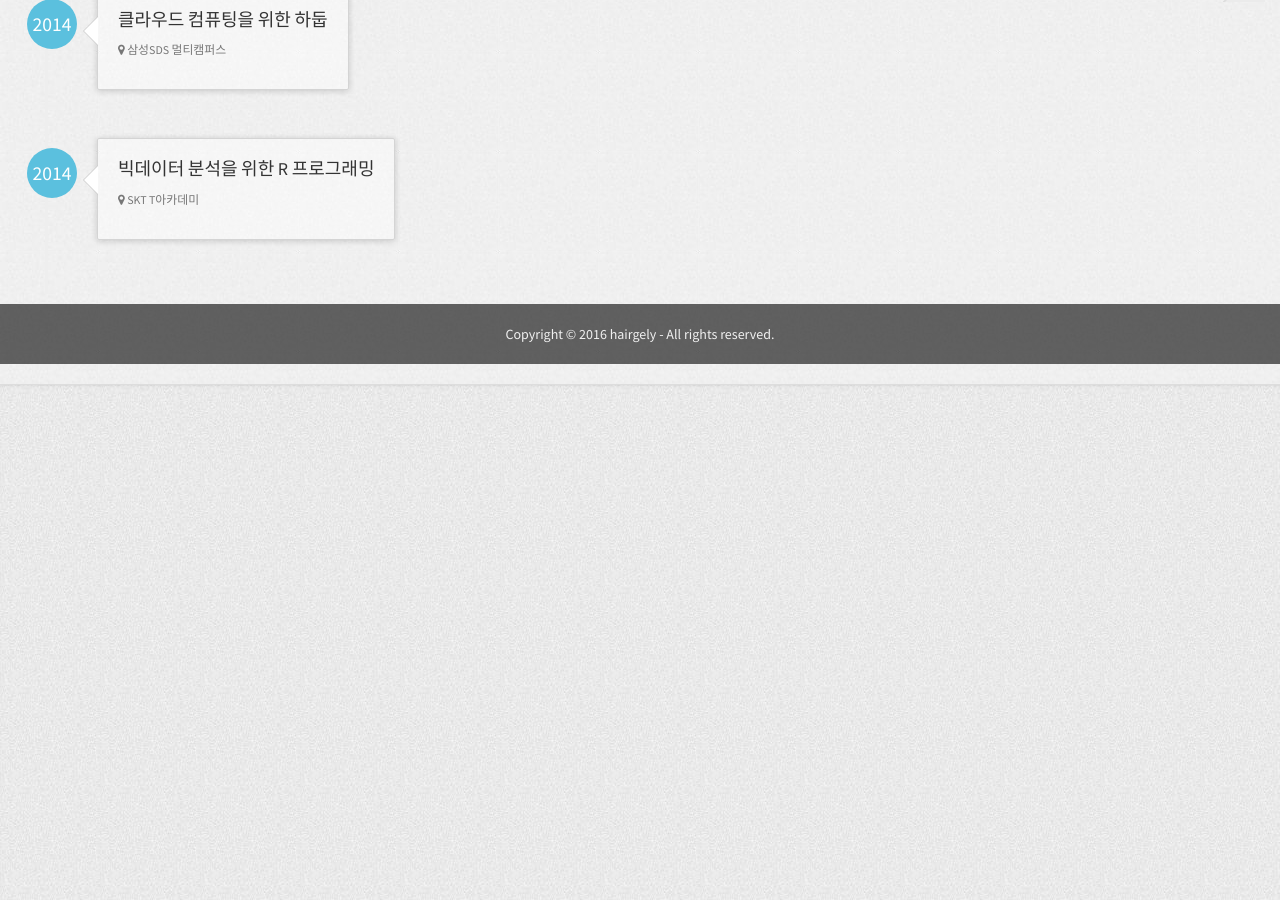
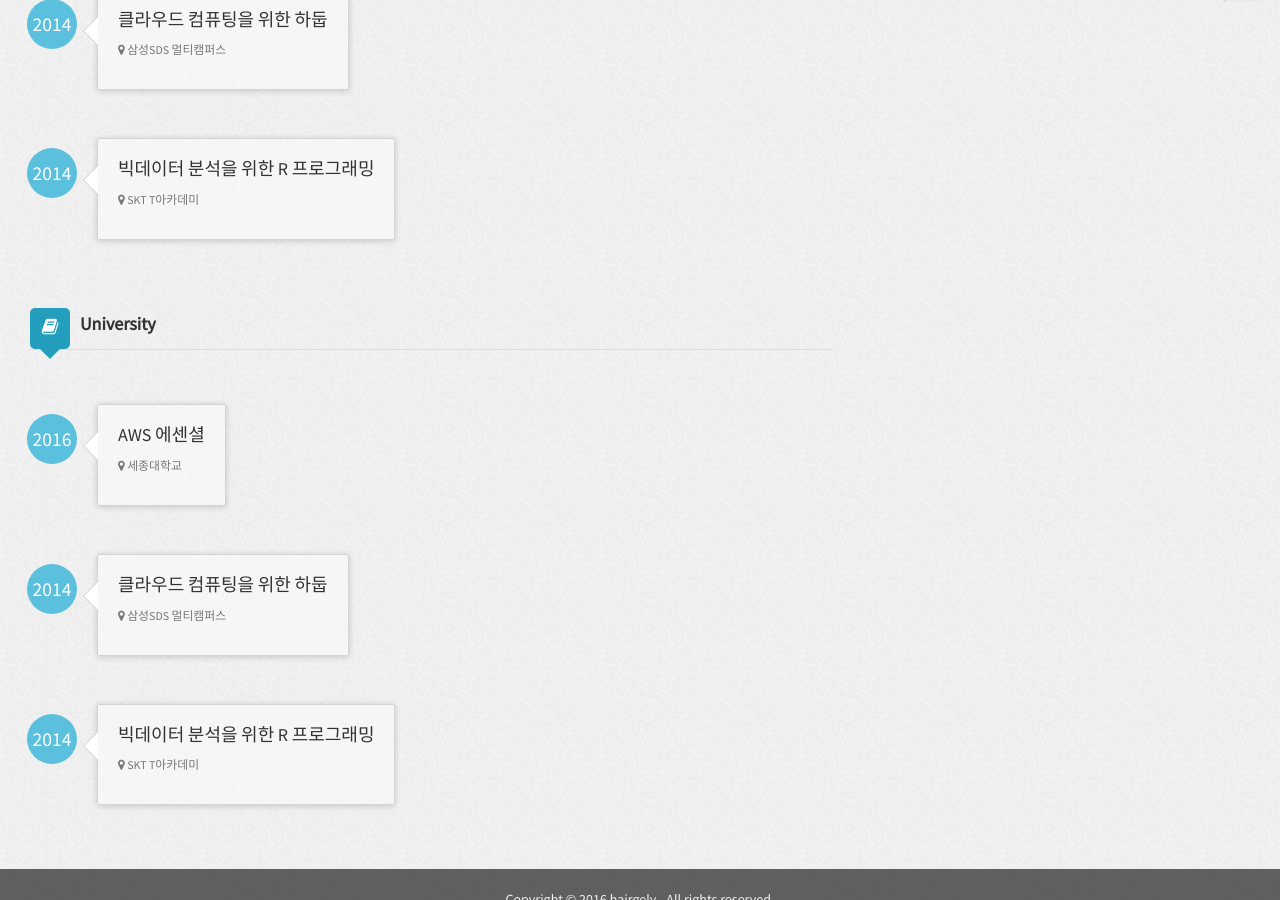
Before and after one commit to hairgely/resume, a Jekyll site: the page built from index.html, in a window 1280 px wide and 900 px high, scrolled down 1346 px. Built offline with Jekyll 4.4.1, drawn with Linux system fonts in a browser that asks for light colours; nearby versions of some CDN libraries.

Commit message:
university

```diff
--- a/_config.yml
+++ b/_config.yml
@@ -74,6 +74,23 @@ author:
       started: 2014
       duration:
       description:
+  academicAbility:
+    - education1:
+      organization: 동국대학교 대학원
+      location: Seoul, Korea
+      degree:
+      major: 컴퓨터공학과
+      started: 2011
+      duration: (2011 - 2013)
+      description:
+    - education2:
+      organization: 관동대학교
+      location: Gangneung, Korea
+      degree:
+      major: 경제학과
+      started: 2000
+      duration: (2000 - 2006)
+      description:
   languages:
     - language1:
       name: Chinese
--- a/index.html
+++ b/index.html
@@ -90,7 +90,7 @@ layout: default
                 </ul>
             {% endif %}
             {% if site.author.academicAbility %}
-                <h3 class="title with-icon"><span class="fa fa-book cat-title"></span>Academic Ability</h3>
+                <h3 class="title with-icon"><span class="fa fa-book cat-title"></span>University</h3>
                 <ul class="timeline">
                     {% for education in site.author.educationHistory %}
                         <li class="timeline-inverted">
```
